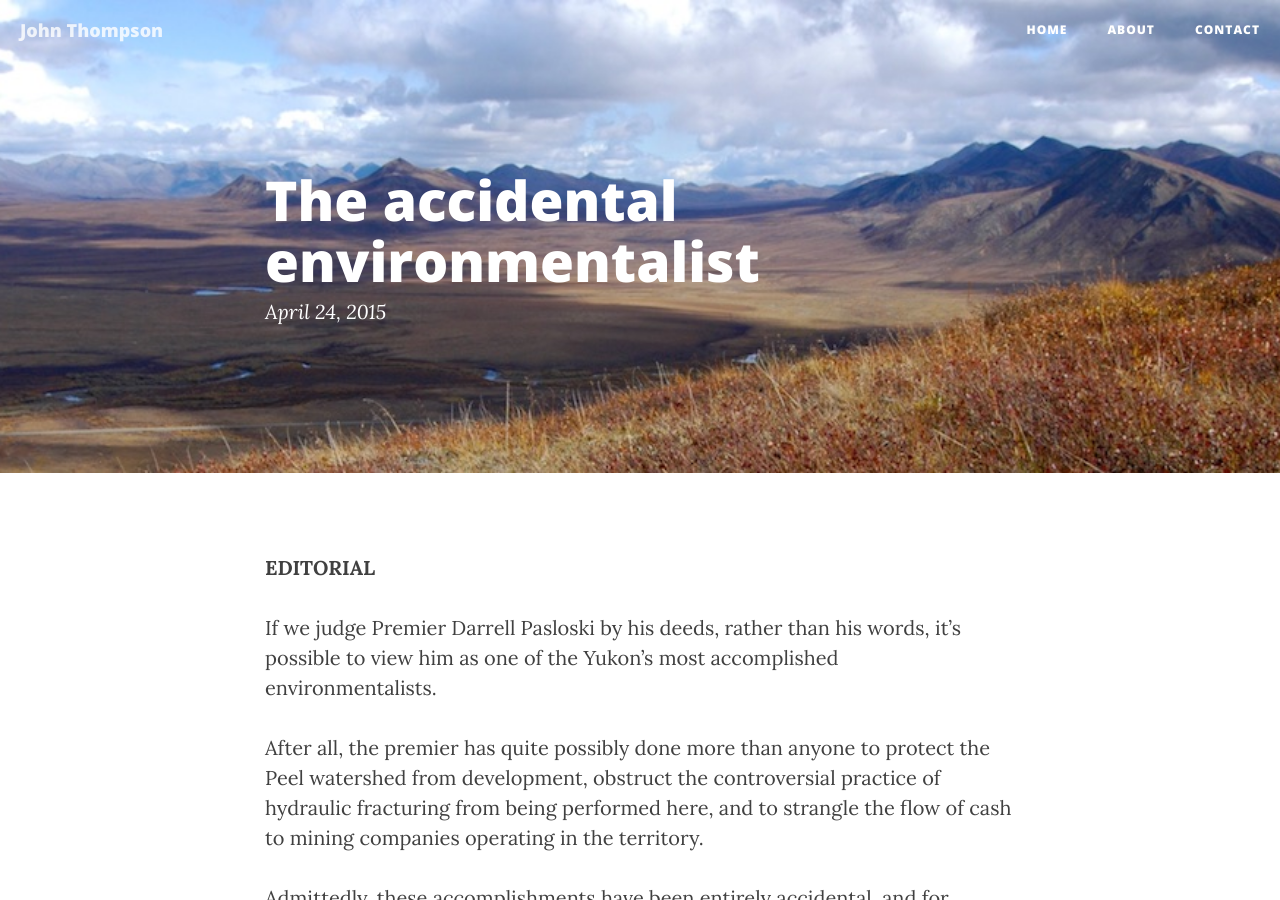
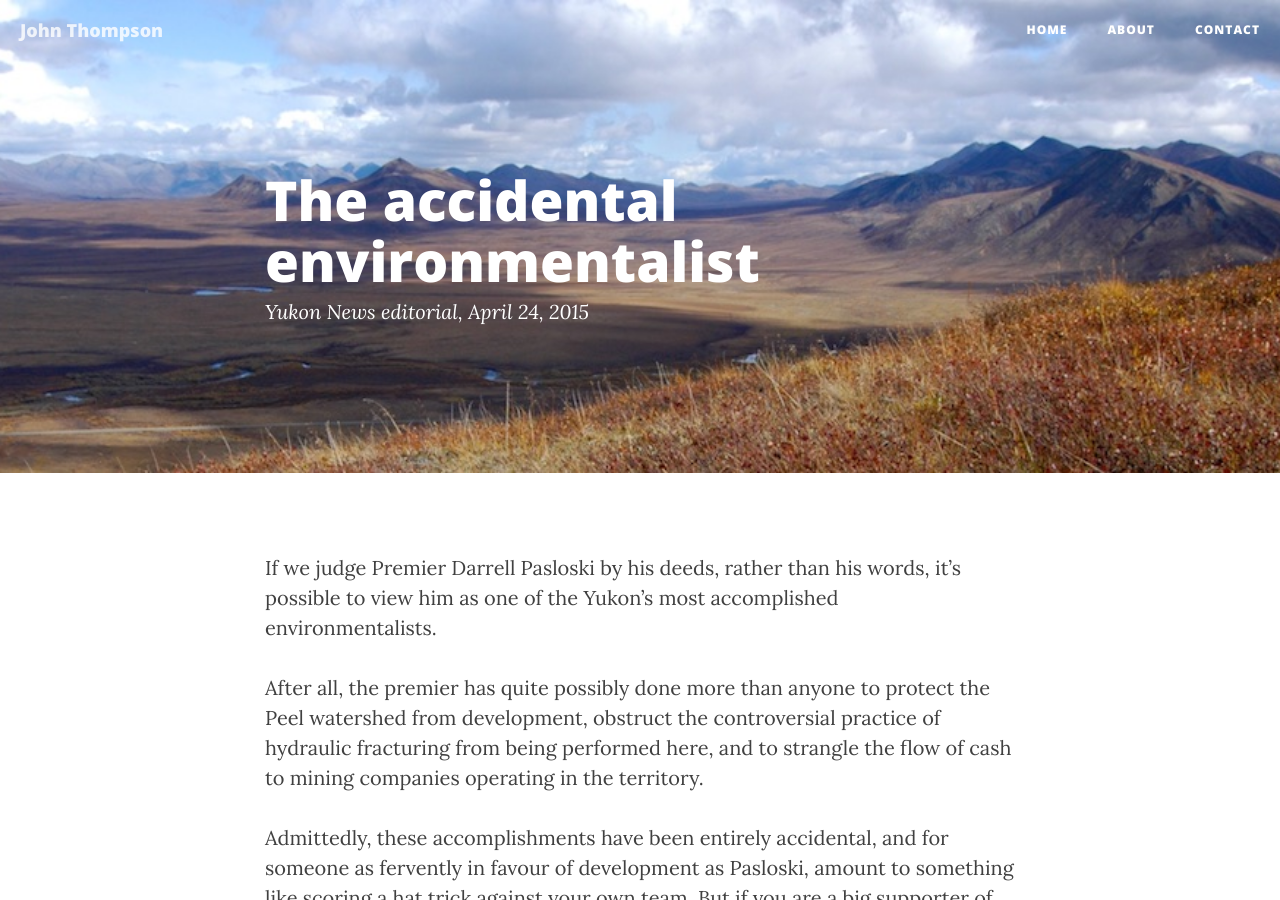
Before and after one commit to johngthompson/johngthompson.github.io, a Jekyll site: the page built from _posts/2015-04-24-accidental-enviro.markdown, in a window 1280 px wide and 900 px high. Built offline with Jekyll 4.4.1, drawn with Linux system fonts in a browser that asks for light colours; nearby versions of some CDN libraries.

Commit message:
Now using Yukon News editorial as byline

```diff
--- a/_layouts/post.html
+++ b/_layouts/post.html
@@ -12,7 +12,7 @@
                     {% if page.subtitle %}
                     <h2 class="subheading">{{ page.subtitle }}</h2>
                     {% endif %}
-                    <span class="meta">{{ page.date | date: "%B %-d, %Y" }}</span>
+                    <span class="meta">{% if page.author %}{{ page.author }}{% else %}{{ site.title }}{% endif %}, {{ page.date | date: "%B %-d, %Y" }}</span>
                 </div>
             </div>
         </div>
--- a/_posts/2015-04-24-accidental-enviro.markdown
+++ b/_posts/2015-04-24-accidental-enviro.markdown
@@ -1,6 +1,7 @@
 ---
 layout:	post
 title:	The accidental environmentalist
+author:     "Yukon News editorial"
 category:	Opinion
 date:	2015-04-24
 tags:
--- a/index.html
+++ b/index.html
@@ -15,7 +15,7 @@
         {% endif %}
         {{ post.excerpt }}
     </a>
-    <p class="post-meta">{{post.category}} – {{ post.date | date: "%B %-d, %Y" }}</p>
+    <p class="post-meta">{% if post.author %}{{ post.author }}{% else %}{{ site.title }}{% endif %}, {{ post.date | date: "%B %-d, %Y" }}</p>
 </div>
 <hr>
 {% endfor %}
```
Also changed, not shown: other parts of _posts/2015-04-24-accidental-enviro.markdown (+0 -2 lines).
